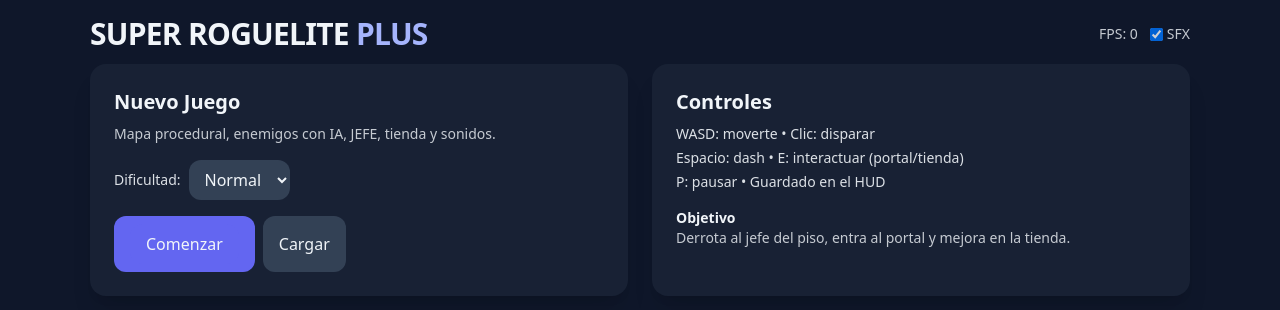
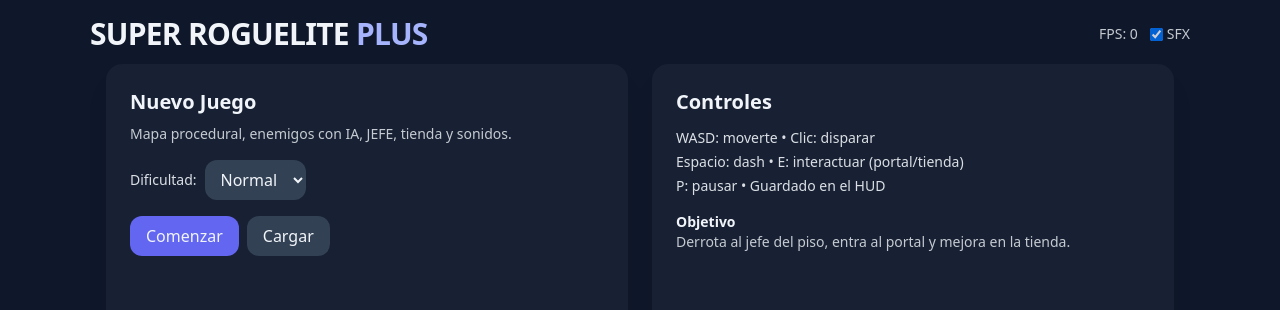
Before and after one commit to doboytyt-dobo/super-roguelite, a React (Vite) app: page / in a window 1280 px wide. Shown: the top 310 px of the page. Built offline with nearby package versions, Linux system fonts and the light colour scheme; the HTML template or start-up script is replaced by a standard one.

Commit message:
fix: menu overlay + canvas pointer-events

```diff
--- a/src/SuperRogueLitePlus.tsx
+++ b/src/SuperRogueLitePlus.tsx
@@ -142,7 +142,7 @@
 
       {screen !== "menu" && (
         <div className="relative w-full max-w-[1100px] rounded-2xl overflow-hidden shadow-xl">
-         <canvas
+<canvas
   ref={canvasRef}
   width={960}
   height={600}
@@ -205,21 +205,31 @@
   );
 }
 
-function Menu(
-  { difficulty, setDifficulty, onStart, onLoad }:
-  { difficulty: "easy" | "normal" | "hard", setDifficulty: (v:any)=>void, onStart: ()=>void, onLoad: ()=>void }
-){
+function Menu({
+  difficulty,
+  setDifficulty,
+  onStart,
+  onLoad,
+}: {
+  difficulty: "easy" | "normal" | "hard";
+  setDifficulty: (v: any) => void;
+  onStart: () => void;
+  onLoad: () => void;
+}) {
   return (
-    <div className="pointer-events-auto relative z-20 w-full max-w-[1100px] grid md:grid-cols-2 gap-6">
+    // Overlay fijo por encima de todo (z-50) y con clics habilitados
+    <div className="pointer-events-auto fixed inset-0 z-50 w-full max-w-[1100px] mx-auto grid md:grid-cols-2 gap-6 pt-16 px-4">
       <div className="bg-slate-800/60 rounded-2xl p-6 shadow-xl">
         <h2 className="text-xl font-bold mb-2">Nuevo Juego</h2>
-        <p className="text-sm opacity-80 mb-4">Mapa procedural, enemigos con IA, JEFE, tienda y sonidos.</p>
+        <p className="text-sm opacity-80 mb-4">
+          Mapa procedural, enemigos con IA, JEFE, tienda y sonidos.
+        </p>
 
         <div className="flex items-center gap-2 mb-4">
           <label className="text-sm opacity-90">Dificultad:</label>
           <select
             value={difficulty}
-            onChange={(e)=>setDifficulty(e.target.value as any)}
+            onChange={(e) => setDifficulty(e.target.value)}
             className="pointer-events-auto bg-slate-700 rounded-xl px-3 py-2"
           >
             <option value="easy">Fácil</option>
@@ -229,33 +239,21 @@
         </div>
 
         <div className="flex gap-2">
+          {/* Botón Comenzar: desbloquea audio y llama onStart (¡ojo mayúscula!) */}
           <button
-            onClick={()=>{
-              // Desbloquear AudioContext
+            onClick={() => {
               try {
-                const AC: any = (window as any).AudioContext || (window as any).webkitAudioContext;
+                const AC: any =
+                  (window as any).AudioContext ||
+                  (window as any).webkitAudioContext;
                 const ctx = new AC();
                 if (ctx.state !== "running") ctx.resume();
               } catch {}
-              onStart();
+              onStart(); // <- Asegúrate de que sea onStart (no onstart)
             }}
             className="pointer-events-auto px-4 py-2 rounded-xl bg-indigo-500 hover:bg-indigo-600"
           >
-          <button
-  onClick={()=>{
-    // Desbloquear AudioContext antes de iniciar
-    try {
-      const AC: any = (window as any).AudioContext || (window as any).webkitAudioContext;
-      const ctx = new AC();
-      if (ctx.state !== "running") ctx.resume();
-    } catch {}
-    onstart(); // si tu prop se llama onStart, usa onStart() en lugar de onstart()
-  }}
-  className="pointer-events-auto px-4 py-2 rounded-xl bg-indigo-500 hover:bg-indigo-600"
->
-  Comenzar
-</button>
-
+            Comenzar
           </button>
 
           <button
@@ -268,19 +266,20 @@
       </div>
 
       <div className="bg-slate-800/60 rounded-2xl p-6 shadow-xl">
-        <h2 className="text-xl font-bold mb-2">Controles</h2>
+        <h2 className="text-xl font-bold mb-3">Controles</h2>
         <ul className="text-sm space-y-1 opacity-90">
           <li>WASD: moverte • Clic: disparar</li>
           <li>Espacio: dash • E: interactuar (portal/tienda)</li>
           <li>P: pausar • Guardado en el HUD</li>
         </ul>
         <h3 className="text-sm font-semibold mt-4">Objetivo</h3>
-        <p className="text-sm opacity-80">Derrota al jefe del piso, entra al portal y mejora en la tienda.</p>
+        <p className="text-sm opacity-80">
+          Derrota al jefe del piso, entra al portal y mejora en la tienda.
+        </p>
       </div>
     </div>
   );
 }
-
 
 function TopHud({ g, onSave, onPause }:{ g: Game, onSave:()=>void, onPause:()=>void }){
   const hearts = Math.ceil(g.player.maxHp / 20);
```
